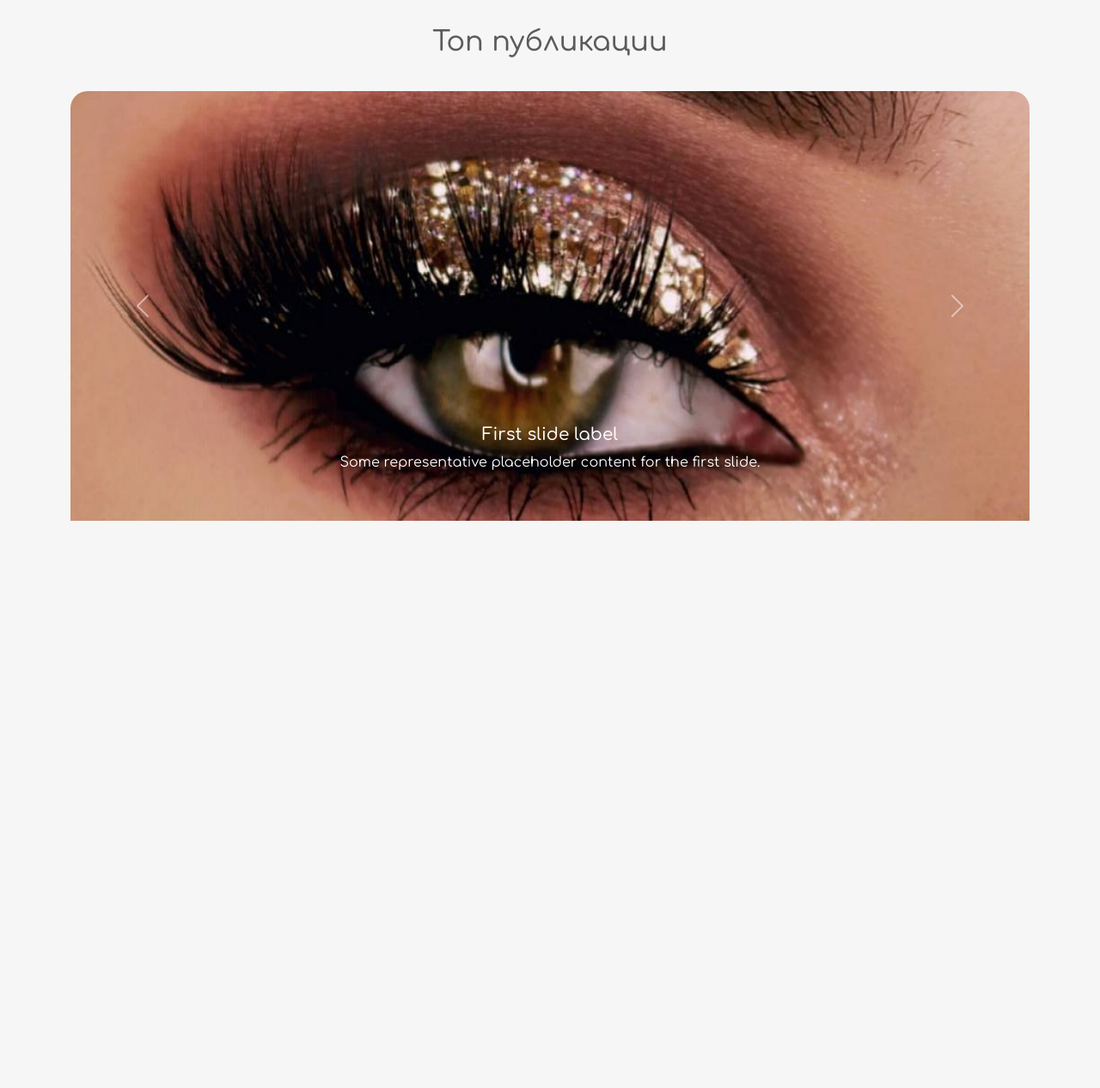
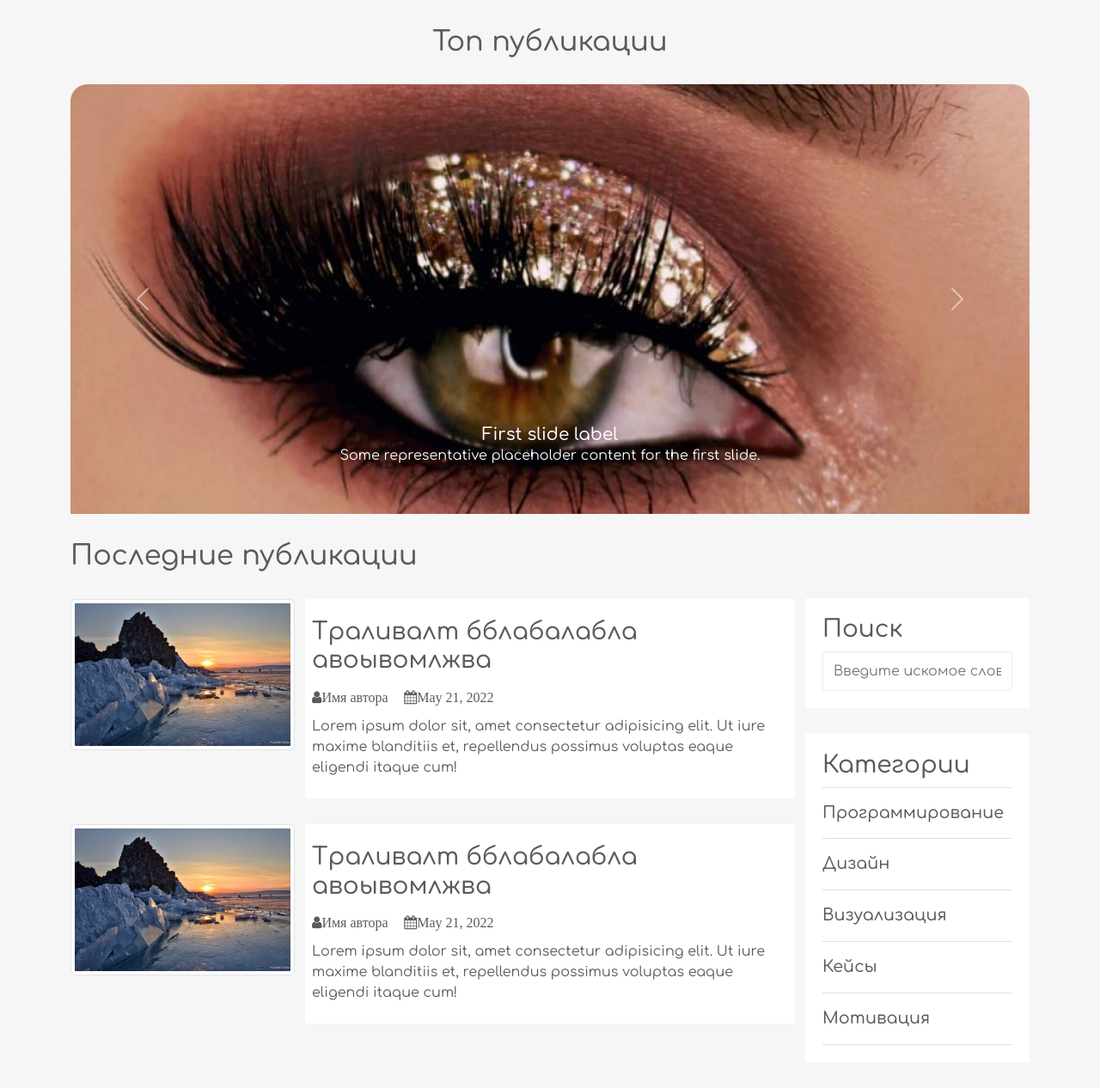
Before and after one commit to nikita89534588306/phpBlog, a PHP site: page / in a window 1280 px wide. Shown: the part 70-1336 px from the top of the page at 86% size. Before the commit the page ends 676 px from the top, so only its background shows below. Run offline with PHP 8.4, Linux system fonts and the light colour scheme.

Commit message:
add main section

```diff
--- a/css/style.css
+++ b/css/style.css
@@ -4,6 +4,7 @@
 	padding: 0;
 	font-family: 'Comfortaa', cursive;
 }
+h1,h2,h3,h4,h5,h6{	margin: 0; padding: 0;}
 body{
 	background: #f6f6f6;
 	color: #5c5b5b;
@@ -12,7 +13,15 @@ a{
 	text-decoration: none;
 	color: inherit;
 }
-
+input{
+	padding: 10px 12px;
+	display: block;
+	width: 100%;
+	border-radius: 3px;
+	border: 1px solid #ececee;
+	line-height: 1.5rem;
+	color: #444444;
+}
 /*
 	HEADER
 */
@@ -87,3 +96,66 @@ header .header-navbar li{
 .topPost-carousel img{
 	width:100%; height: 500px;
 }
+
+
+
+.main-content .header-main{
+	margin: 30px 0;
+}
+.main-content .header-post{
+	margin: 30px 0;
+}
+.main-content .post{
+	margin-bottom: 30px;
+}
+.main-content .post-text{
+	background: #ffffff;
+	padding: 8px;
+	border-radius: 3px;
+}
+.main-content .post-text h3{
+	margin: 14px 0;
+}
+.main-content .post-text h3:hover{
+	text-decoration: underline;
+	color: #5c5b5b;
+}
+.main-content .post-text i{
+	margin: 0 14px 14px 0;
+}
+
+
+
+.sidebar .sidebar-search{
+	margin-top: 98px;
+}
+
+.sidebar .sidebar-section{
+	background: #ffffff;
+	padding: 20px;
+	border-radius: 3px;
+	margin-bottom: 30px;
+}
+
+.sidebar .sidebar-topic .topic-list{
+	margin: 0px;
+	padding: 0px;
+	list-style: none;
+	border-top: 1px solid #e0e0e0;
+}
+
+.topic-list .list-item{
+	display: block;
+	padding: 15px 0px 15px 0px;
+	border-bottom: 1px solid #e0e0e0;
+	transition: all 0.3s;
+	text-decoration: none;
+	font-weight: 500;
+	color: #5c5b5b;
+	font-size: 1.2em;
+}
+
+.topic-list .list-item:hover{
+	padding-left: 10px;
+	transition: all 0.3s;
+}
--- a/index.php
+++ b/index.php
@@ -39,11 +39,14 @@
 			</div>
 		</div>
 	</header>
-	<div class="topPost container">
+	<main>
+		<div class="container">
+			<!-- карусель с топ записями-->
+			<div class="topPost" >
 				<div class="row">
-			<div class=" topPost-sliderTitle h2">
+					<h2 class=" topPost-sliderTitle">
 						Топ публикации
-			</div>
+					</h2>
 				</div>
 				<div id="carouselExampleCaptions" class="topPost-carousel carousel slide">
 					<div class="carousel-inner">
@@ -83,6 +86,82 @@
 					</button>
 				</div>
 			</div>
+
+			<div class="content row">
+				<div class="main-content col-md-9 col-12">
+					<h2 class="header-main">Последние публикации</h2>
+
+					<div class="post row">
+						<div class="img col-12 col-md-4">
+							<img src='./img/1645469031_35-sportishka-com-p-zimnii-baikal-turizm-krasivo-foto-35.jpg'
+								alr='...'
+								class='img-thumbnail'>
+						</div>
+						<div class="post-text col-12 col-md-8">
+							<h3 class='header-post'>
+								<a href='#'>
+									Траливалт бблабалабла авоывомлжва
+								</a>
+							</h3>
+							<i class='fa fa-user'>Имя автора</i>
+							<i class='fa fa-calendar'>May 21, 2022</i>
+							<p class='preview-text'>
+								Lorem ipsum dolor sit, amet consectetur
+								adipisicing elit. Ut iure maxime blanditiis et, repellendus
+								possimus voluptas eaque eligendi itaque cum!
+							</p>
+						</div>
+					</div>
+					<div class="post row">
+						<div class="img col-12 col-md-4">
+							<img src='./img/1645469031_35-sportishka-com-p-zimnii-baikal-turizm-krasivo-foto-35.jpg'
+								alr='...'
+								class='img-thumbnail'>
+						</div>
+						<div class="post-text col-12 col-md-8">
+							<h3>
+								<a href='#'>
+									Траливалт бблабалабла авоывомлжва
+								</a>
+							</h3>
+							<i class='fa fa-user'>Имя автора</i>
+							<i class='fa fa-calendar'>May 21, 2022</i>
+							<p class='preview-text'>
+								Lorem ipsum dolor sit, amet consectetur
+								adipisicing elit. Ut iure maxime blanditiis et, repellendus
+								possimus voluptas eaque eligendi itaque cum!
+							</p>
+						</div>
+					</div>
+				</div>
+
+				<div class="sidebar col-md-3 col-12">
+					<div class="sidebar-search sidebar-section">
+						<h3 class='h3'>Поиск</h3>
+						<form acrion='/' method="post">
+							<input
+								type="text"
+								name='search-term'
+								class="text-input"
+								placeholder="Введите искомое слово..."
+							>
+						</form>
+					</div>
+
+					<div class="sidebar-topic sidebar-section">
+						<h3 class='h3'>Категории</h3>
+						<ul class='topic-list'>
+							<li><a class='list-item'href='#'>Программирование</a></li>
+							<li><a class='list-item'href='#'>Дизайн</a></li>
+							<li><a class='list-item'href='#'>Визуализация</a></li>
+							<li><a class='list-item'href='#'>Кейсы</a></li>
+							<li><a class='list-item'href='#'>Мотивация</a></li>
+						</ul>
+					</div>
+				</div>
+			</div>
+		</div>
+	</main>
 	<script src="https://cdn.jsdelivr.net/npm/bootstrap@5.3.0-alpha1/dist/js/bootstrap.bundle.min.js" integrity="sha384-w76AqPfDkMBDXo30jS1Sgez6pr3x5MlQ1ZAGC+nuZB+EYdgRZgiwxhTBTkF7CXvN" crossorigin="anonymous"></script>
 </body>
 </html>
```
Lines whose indentation alone changed are shown as unchanged.
